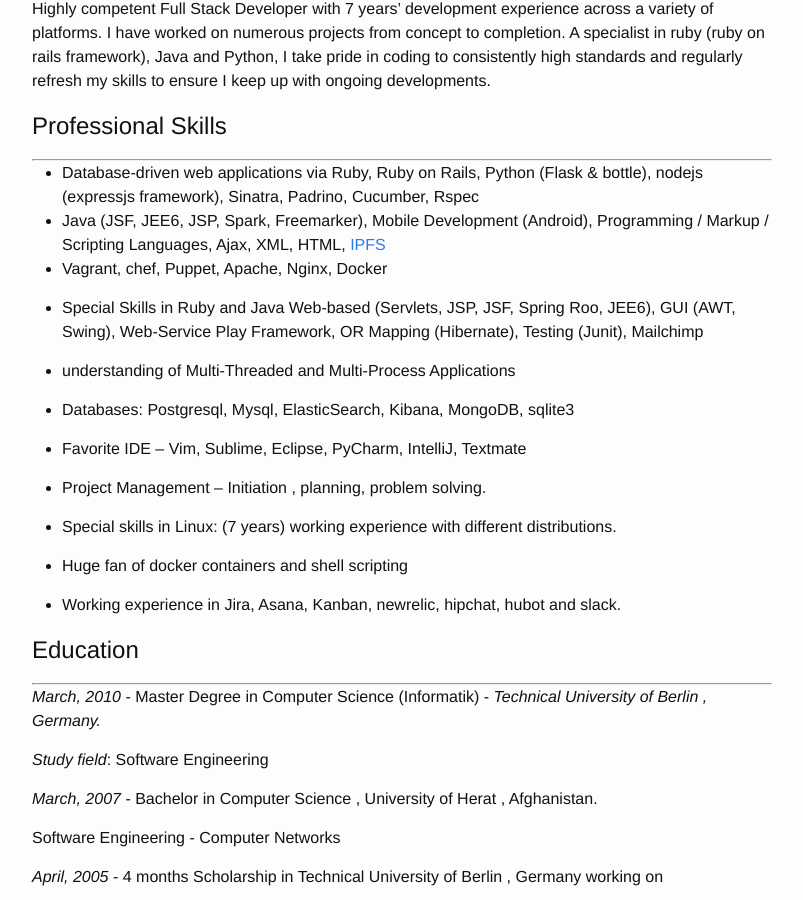
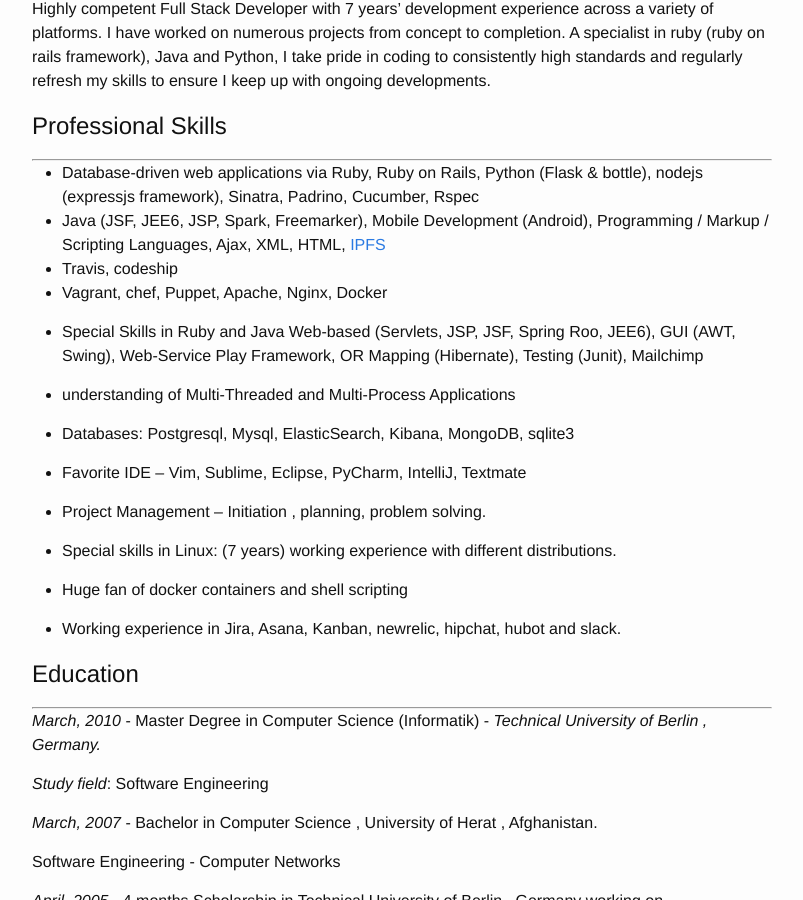
Before and after one commit to tokhi/tokhi.github.io, a Jekyll site: the page built from 2014-10-16-resume.markdown, in a window 1280 px wide and 900 px high, scrolled down 371 px. Shown: the whole window, without its empty margins (238-1041 px from the left). Built offline with Jekyll 4.4.1, drawn with Linux system fonts in a browser that asks for light colours; nearby versions of some CDN libraries.

Commit message:
Update 2014-10-16-resume.markdown

```diff
--- a/2014-10-16-resume.markdown
+++ b/2014-10-16-resume.markdown
@@ -33,6 +33,7 @@
 
 * Database-driven web applications via Ruby, Ruby on Rails, Python (Flask & bottle), nodejs (expressjs framework), Sinatra, Padrino, Cucumber, Rspec
 * Java (JSF, JEE6, JSP, Spark, Freemarker), Mobile Development (Android), Programming / Markup / Scripting Languages, Ajax, XML, HTML, <a href="https://ipfs.io/ipfs/QmNhFJjGcMPqpuYfxL62VVB9528NXqDNMFXiqN5bgFYiZ1/its-time-for-the-permanent-web.html">IPFS</a>
+* Travis, codeship
 * Vagrant, chef, Puppet, Apache, Nginx, Docker
 
 * Special Skills in Ruby and Java  Web-based (Servlets, JSP, JSF, Spring Roo, JEE6), GUI (AWT, Swing), Web-Service Play Framework, OR Mapping (Hibernate), Testing (Junit), Mailchimp
```
